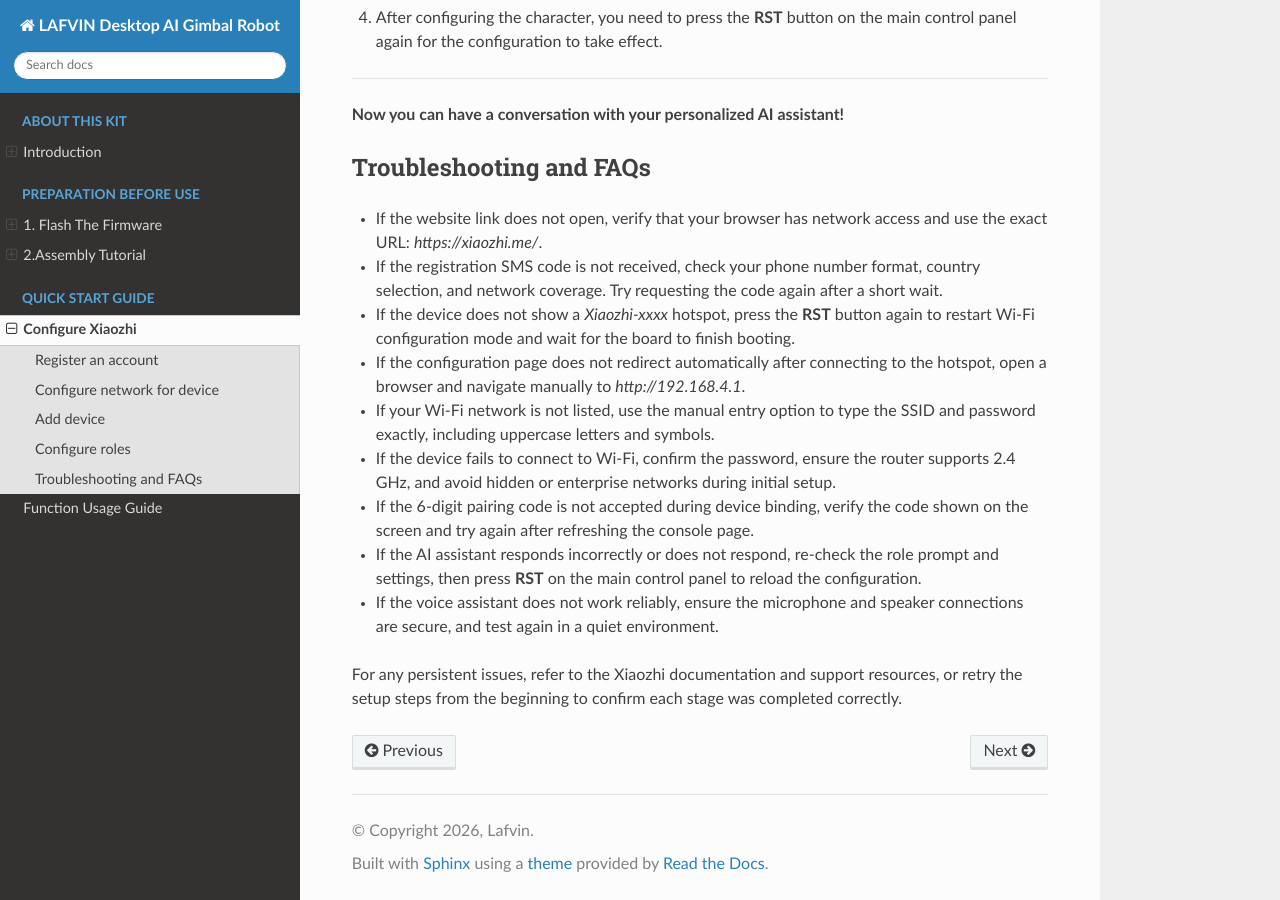
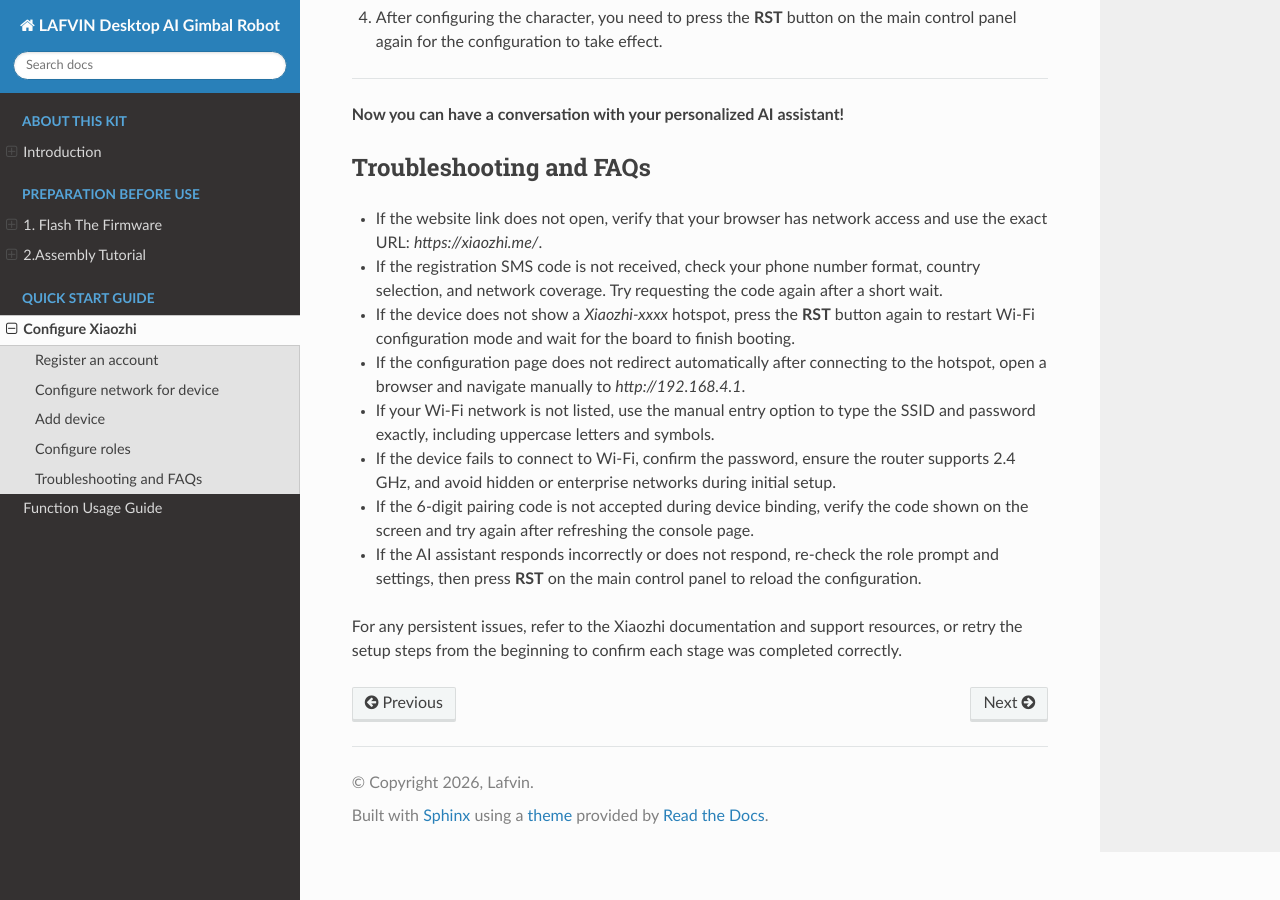
Before and after one commit to lafvintech/LAFVIN-Desktop-AI-Gimbal-Robot, a Sphinx documentation site: the page built from docs/source/ConfigureXiaozhi.rst, in a window 1280 px wide and 900 px high, scrolled down 8565 px. Built offline with Sphinx 7.4.7 and the Read the Docs theme 3.1.0, drawn with Linux system fonts in a browser that asks for light colours.

Commit message:
Update ConfigureXiaozhi.rst

```diff
--- a/docs/source/ConfigureXiaozhi.rst
+++ b/docs/source/ConfigureXiaozhi.rst
@@ -197,6 +197,5 @@
 - If the device fails to connect to Wi-Fi, confirm the password, ensure the router supports 2.4 GHz, and avoid hidden or enterprise networks during initial setup.
 - If the 6-digit pairing code is not accepted during device binding, verify the code shown on the screen and try again after refreshing the console page.
 - If the AI assistant responds incorrectly or does not respond, re-check the role prompt and settings, then press **RST** on the main control panel to reload the configuration.
-- If the voice assistant does not work reliably, ensure the microphone and speaker connections are secure, and test again in a quiet environment.
 
 For any persistent issues, refer to the Xiaozhi documentation and support resources, or retry the setup steps from the beginning to confirm each stage was completed correctly.
```
